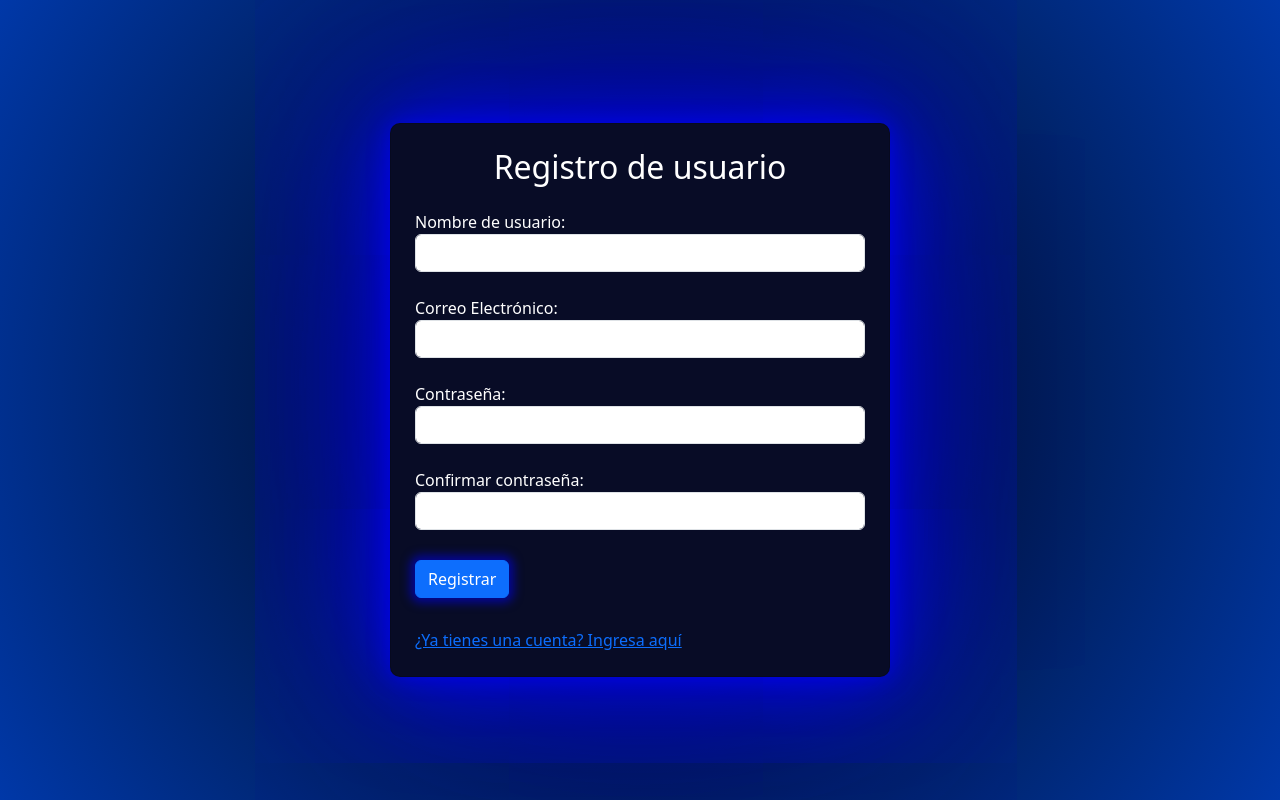
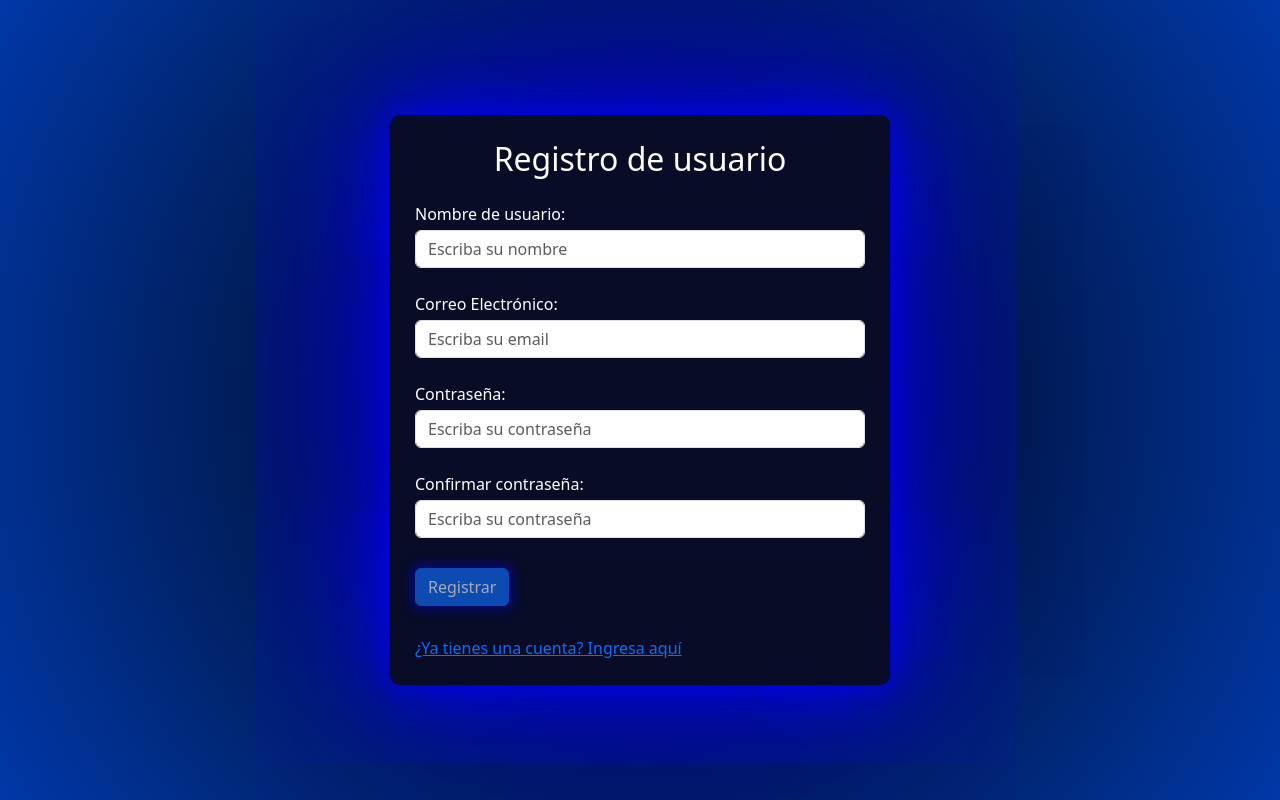
Before and after one commit to Majinka10/Finanzify, an Angular app in the folder front/: page /registro in a window 1280 px wide. Built offline with nearby package versions, Linux system fonts and the light colour scheme.

Commit message:
Agregadas validaciones al registro

```diff
--- a/front/src/app/registro/registro.component.html
+++ b/front/src/app/registro/registro.component.html
@@ -1,25 +1,102 @@
 <div class="container d-flex justify-content-center align-items-center">
     <div class="card p-4">
         <h2 class="text-center mb-4">Registro de usuario</h2>
-        <form (ngSubmit)="registro()" #loginForm="ngForm">
+        <form class="form" [formGroup]="formulario" (ngSubmit)="registro($event)">
             <div class="form-group">
-                <label for="nombre">Nombre de usuario:</label>
-                <input type="text" class="form-control" id="nombre" name="nombre" required [(ngModel)]="nombre">
+                <label class="mb-1" for="nombre">Nombre de usuario:</label>
+                <input
+                    [ngClass]="
+                    formulario.get('nombre')?.status === 'INVALID'
+                    ? addClassValidate('nombre')
+                    : 'is-valid'
+                    "
+                    type=" nombre"
+                    class="form-control"
+                    placeholder="Escriba su nombre"
+                    formControlName="nombre"
+                    required
+                />
+                <div
+                    *ngIf="formulario.controls.nombre.dirty || formulario.controls.nombre.touched"
+                    class="invalid-feedback">
+                    El nombre es obligatorio. Debe tener un mínimo de 3 y un máximo de 12 caracteres.
+                </div>
             </div>
             <div class="form-group">
-                <label for="email">Correo Electrónico:</label>
-                <input type="email" class="form-control" id="email" name="email" required [(ngModel)]="correo">
+                <label class="mb-1" for="email">Correo Electrónico:</label>
+                <input
+                    [ngClass]="
+                    formulario.get('email')?.status === 'INVALID'
+                    ? addClassValidate('email')
+                    : 'is-valid'
+                    "
+                    type="email"
+                    class="form-control"
+                    placeholder="Escriba su email"
+                    formControlName="email"
+                    required
+                />
+                <div
+                    *ngIf="
+                    formulario.controls.email.dirty || formulario.controls.email.touched
+                    "
+                    class="invalid-feedback">
+                    Verifique el correo electrónico ingresado.
+                </div>
             </div>
             <div class="form-group">
-                <label for="password">Contraseña:</label>
-                <input type="password" class="form-control" id="password" name="password" required [(ngModel)]="contrasena">
+                <label class="mb-1" for="password">Contraseña:</label>
+                <input
+                    [ngClass]="
+                    formulario.get('password')?.status === 'INVALID'
+                    ? addClassValidate('password')
+                    : 'is-valid'
+                    "
+                    type="password"
+                    class="form-control"
+                    placeholder="Escriba su contraseña"
+                    formControlName="password"
+                    required
+                />
+                <div
+                    *ngIf="
+                    formulario.controls.password.dirty ||
+                    formulario.controls.password.touched
+                    "
+                    class="invalid-feedback">
+                    La contraseña es obligatoria. Debe tener un mínimo de 8 y un máximo de 20 caracteres.
+                </div>
             </div>
             <div class="form-group">
-                <label for="confirm_password">Confirmar contraseña:</label>
-                <input type="password" class="form-control" id="confirm_password" name="confirm_password" required [(ngModel)]="confirm_contrasena">
+                <label class="mb-1" for="confirm_password">Confirmar contraseña:</label>
+                <input
+                    [ngClass]="
+                    formulario.get('confirm_password')?.status === 'INVALID'
+                    ? addClassValidate('confirm_password')
+                    : 'is-valid'
+                    "
+                    type="password"
+                    class="form-control"
+                    placeholder="Escriba su contraseña"
+                    formControlName="confirm_password"
+                    required
+                />
+                <div
+                    *ngIf="
+                    formulario.controls.confirm_password.dirty ||
+                    formulario.controls.confirm_password.touched
+                    "
+                    class="invalid-feedback">
+                    La contraseña es obligatoria. Debe tener un mínimo de 8 y un máximo de 20 caracteres.
+                </div>
             </div>
             <div id="cBoton" class="d-flex">
-                <button id="myboton" type="submit" class="btn btn-primary">Registrar</button>
+                <button
+                    [disabled]="!formulario.valid"
+                    id="myboton"
+                    type="submit"
+                    class="btn btn-primary">Registrar
+                </button>
                 @if (mostrar_mensaje) {
                     <div id="advertencia" [class]="claseAlert" role="alert">
                         {{mensage}}
--- a/front/src/app/registro/registro.component.ts
+++ b/front/src/app/registro/registro.component.ts
@@ -2,19 +2,51 @@ import { Component } from '@angular/core';
 import { UsuarioService } from '../services/usuarios/usuario.service';
 import { CommonModule } from '@angular/common';
 import { RouterLink } from '@angular/router';
-import { FormsModule } from '@angular/forms';
+import {
+  FormControl,
+  FormGroup,
+  FormsModule,
+  ReactiveFormsModule,
+  Validators,
+} from '@angular/forms';
 
 @Component({
   selector: 'app-registro',
   standalone: true,
-  imports: [CommonModule, RouterLink, FormsModule],
+  imports: [CommonModule, RouterLink, FormsModule, ReactiveFormsModule],
   templateUrl: './registro.component.html',
   styleUrl: './registro.component.css'
 })
 export class RegistroComponent {
+  formulario = new FormGroup({
+    nombre: new FormControl('', [
+      Validators.required,
+      Validators.minLength(3),
+      Validators.maxLength(12)
+    ]),
+    email: new FormControl('', [
+      Validators.required,
+      Validators.email,
+      Validators.pattern('[a-zA-Z0-9._%+-]+@[a-zA-Z0-9.-]+.[a-zA-Z]{2,63}$')
+    ]),
+    password: new FormControl('', [
+      Validators.required,
+      Validators.minLength(8),
+      Validators.maxLength(20)    ]),
+    confirm_password: new FormControl('', [
+      Validators.required,
+      Validators.minLength(8),
+      Validators.maxLength(20)
+    ])
+  });
+
   constructor(
     private usuarioService : UsuarioService
   ){}
+
+  ngOnInit(): void {
+    this.addClassValidate;
+  }
 
   nombre: string = '';
   correo: string = '';
@@ -25,7 +57,9 @@ export class RegistroComponent {
   claseAlert: string = 'alert alert-danger flex-grow-1';
 
 
-  registro() {
+  registro(e: Event) {
+    if (this.formulario.valid){
+      e.preventDefault();
       if(this.confirm_contrasena != this.contrasena){
         this.claseAlert = 'alert alert-danger flex-grow-1';
         this.mostrar_mensaje = true;
@@ -41,6 +75,7 @@ export class RegistroComponent {
             this.contrasena = '';
             this.confirm_contrasena = '';
             this.mensage = 'Usuario creado con éxito';
+            this.formulario.reset();
           },
           error => {
             this.mostrar_mensaje = true;
@@ -55,3 +90,16 @@ export class RegistroComponent {
       }
     }
   }
+
+  checkValidTouched(campo: string) {
+    return (
+      !this.formulario.get(campo)?.valid && this.formulario.get(campo)?.touched
+    );
+  }
+
+  addClassValidate(campo: string) {
+    return {
+      'is-invalid': this.checkValidTouched(campo),
+    };
+  }
+}
```
Lines whose indentation alone changed are shown as unchanged.
